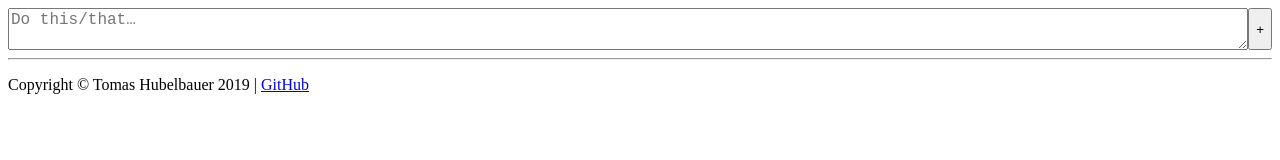
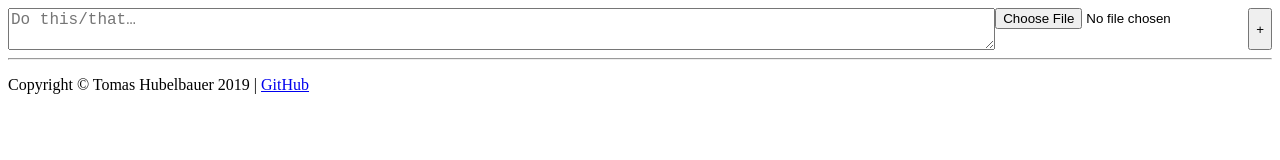
Before and after one commit to TomasHubelbauer/agendum, a plain HTML site: page index.html in a window 1280 px wide. Drawn offline with Linux system fonts and the light colour scheme.

Commit message:
Add an input for attaching files

```diff
--- a/index.html
+++ b/index.html
@@ -11,6 +11,7 @@
     <div id="debugDiv"></div>
     <div id="editorDiv">
       <textarea id="editorTextArea" placeholder="Do this/that…"></textarea>
+      <input id="attachmentInput" type="file" />
       <button id="submitButton">+</button>
     </div>
     <div id="itemsDiv"></div>
```
